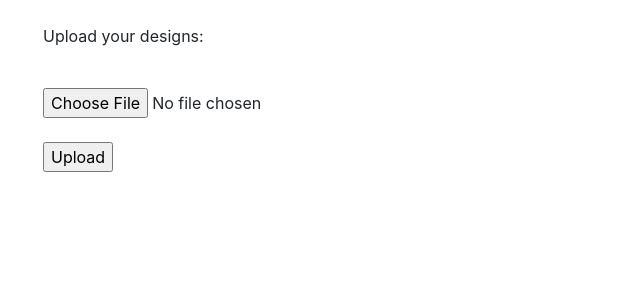
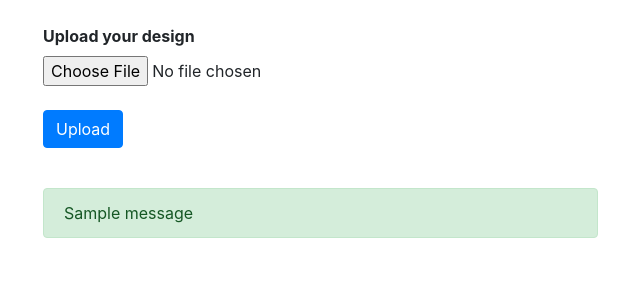
Before and after one commit to sziyan/designer, a Flask app: page /designer in a window 1280 px wide. Shown: the part 56-356 px from the top of the page, without its empty margins (42-682 px from the left). Run offline with Flask 2, Linux system fonts and the light colour scheme; a user stored in the database is signed in; tables that the repository leaves empty hold one stand-in row (values such as "Sample post"); one stand-in notice (Sample message) is shown; some libraries are stand-ins or nearby versions.

Commit message:
Added upload feature

```diff
--- a/app/__init__.py
+++ b/app/__init__.py
@@ -5,7 +5,7 @@ from flask_sqlalchemy import SQLAlchemy
 
 from config import Config
 
-app = Flask(__name__)
+app = Flask(__name__, static_url_path='/designs')
 app.config.from_object(Config)
 db = SQLAlchemy(app)
 migrate = Migrate(app, db)
--- a/app/forms.py
+++ b/app/forms.py
@@ -46,5 +46,5 @@ class DesignerForm(FlaskForm):
         self.username.choices = new_choice
 
 class UploadDesign(FlaskForm):
-    file = FileField()
+    file = FileField(validators=[InputRequired()])
     file_submit = SubmitField('Upload')
--- a/app/routes.py
+++ b/app/routes.py
@@ -4,11 +4,11 @@ from app import app, db
 from app.forms import LoginForm, RegisterForm, AdminForm, DesignerForm, UploadDesign
 from app.models import User, Designs
 import os
-
+from os import path
 from werkzeug.utils import secure_filename
 
-UPLOAD_FOLDER = '/designs/'
-ALLOWED_EXTENSIONS = {'txt', 'pdf', 'png', 'jpg', 'jpeg', 'gif'}
+UPLOAD_FOLDER = os.path.join(app.root_path, 'designs')
+ALLOWED_EXTENSIONS = {'png', 'jpg', 'jpeg'}
 app.config['UPLOAD_FOLDER'] = UPLOAD_FOLDER
 
 @app.route("/")
@@ -74,6 +74,7 @@ def admin():
     if current_user.isAdmin is not True:
         return redirect(url_for('index'))
     else:
+        all_designs = Designs.query.all()
         admin_form = AdminForm()
         admin_form.update_choices()
         designer_form = DesignerForm()
@@ -97,15 +98,36 @@ def admin():
                 return redirect(url_for('admin'))
             else:
                 flash("User does not exist.", "danger")
-        return render_template('admin.html', admin_form=admin_form, designer_form=designer_form)
+        return render_template('admin.html', admin_form=admin_form, designer_form=designer_form, designs=all_designs)
 
 @app.route('/designer', methods=['POST', 'GET'])
 @login_required
 def designer():
+
     if current_user.isDesigner is not True:
         return redirect(url_for('index'))
     else:
         form = UploadDesign()
+        if form.validate_on_submit():
+            file = form.file.data
+            if file.filename == '':
+                flash("File must contain a filename!", "danger")
+                return redirect(url_for('designer'))
+            user = User.query.filter_by(username=current_user.username).first()
+            filename = secure_filename(file.filename)
+            folder_name = os.path.join(app.config['UPLOAD_FOLDER'],current_user.username)
+            if path.exists(folder_name) is not True:
+                os.makedirs(os.path.join(app.config['UPLOAD_FOLDER'], current_user.username), exist_ok=True)
+            if path.isfile(os.path.join(folder_name, filename)) is not True:
+                file.save(os.path.join(folder_name, filename))
+                file_path = os.path.join(folder_name, filename)
+                design = Designs(design_path=file_path, designer=user)
+                db.session.add(design)
+                db.session.commit()
+                flash("File uploaded successfully", "success")
+            else:
+                flash("File already exists in our system. Please wait for your design to be approved before submiting a new design.", "danger")
+            return redirect(url_for('designer'))
         return render_template('designer.html', form=form)
 
 @app.errorhandler(404)
--- a/app/templates/designer.html
+++ b/app/templates/designer.html
@@ -6,11 +6,22 @@
   {{form.hidden_tag()}}
 
   <div class="form-group">
-  <p>Upload your designs:</p> <br>
-    {{form.file()}} <br><br>
-    {{form.file_submit}}
+  <label for="designupload"><b>Upload your design</b></label>
+    {{form.file(class="form-control-file", id="designupload")}}<br>
+    {{form.file_submit(class="btn btn-primary")}}
 
     </div>
 
 </form>
+
+<br>
+{% with messages = get_flashed_messages(with_categories=true) %}
+{% if messages %}
+{% for category, message in messages %}
+<div class="alert alert-{{category}} col-sm-6" role="alert">
+{{ message }}
+</div>
+{% endfor %}
+{% endif %}
+{% endwith %}
 {% endblock %}
```
Also changed, not shown: app/templates/admin.html (+17 -3 lines), app/designs/yishan/ys.jpg (added), app/templates/designs/yishan/ys.jpg (added), store.db, ys.jpg (added).
